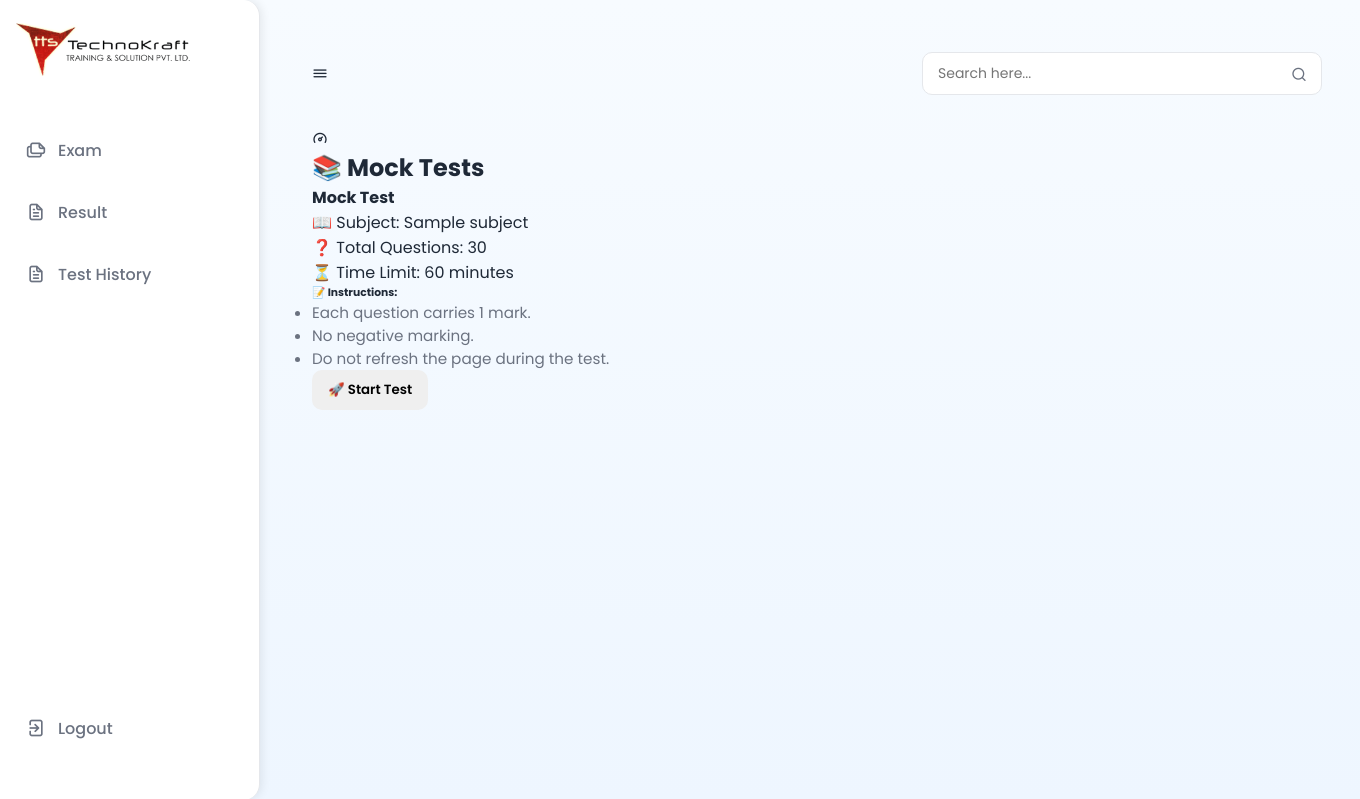
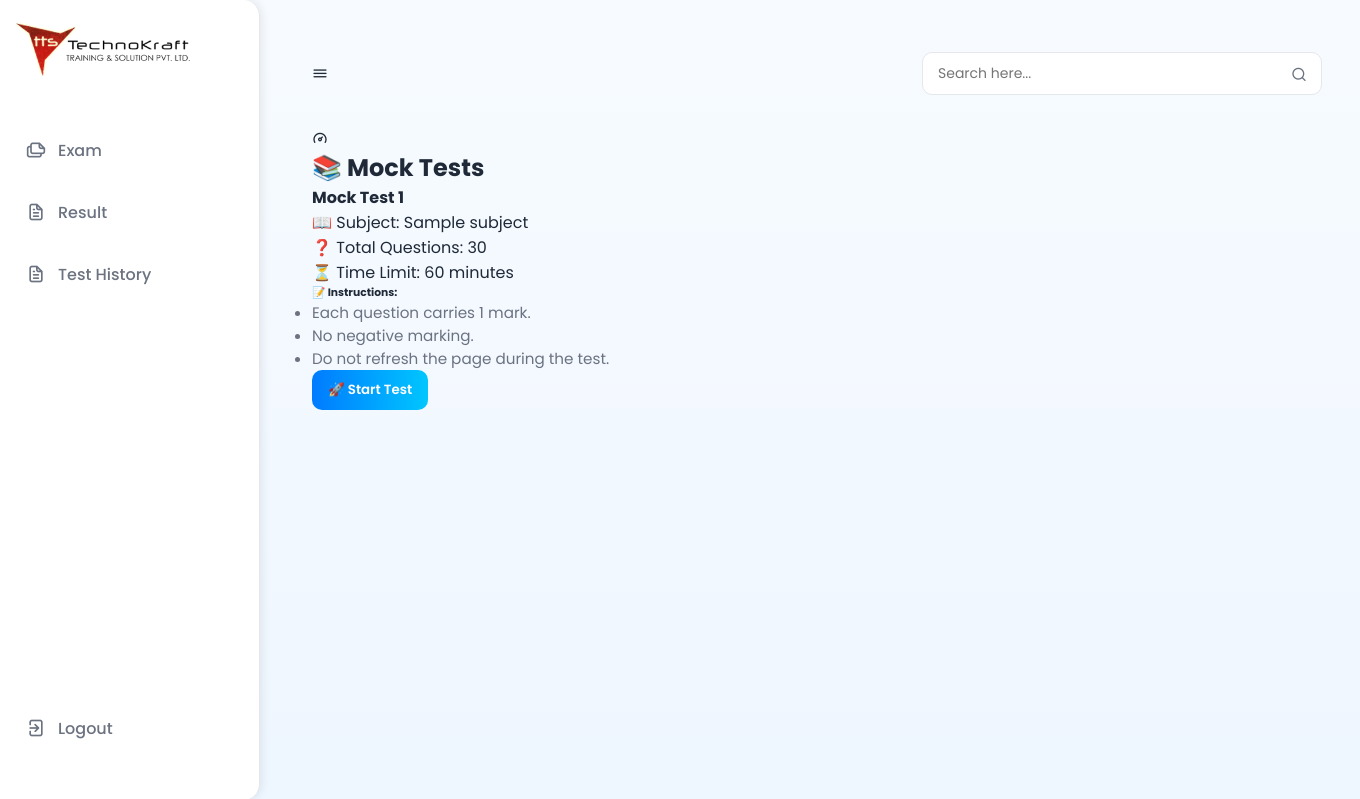
Before and after one commit to Muaazmaniyar/tts-project, a Django app: template mocktest/templates/start_test.html in a window 1360 px wide. Shown: the top 799 px of the page. Run offline with Django 3.2, Linux system fonts and the light colour scheme; the template is opened without the code that fills it: most values are stand-ins (such as "Sample title", 1, 10 or a date in 2020).

Commit message:
exam section box card done

```diff
--- a/mocktest/templates/start_test.html
+++ b/mocktest/templates/start_test.html
@@ -2,17 +2,45 @@
 
 {% block content %}
 {% load static %}
-<link rel="stylesheet" href="{% static 'css/mocktest.css' %}">
+<link rel="stylesheet" href="{% static 'css/start_test.css' %}">
+<style>
+    /* Add bigger gap between each mock test box */
+.mocktest-box {
+    transition: transform 0.2s ease, box-shadow 0.2s ease;
+    margin-bottom: 20px; /* extra bottom gap */
+}
 
-<div class="container mt-5">
+.mocktest-box:hover {
+    transform: translateY(-5px);
+    box-shadow: 0px 6px 18px rgba(0,0,0,0.1);
+}
+
+.btn-gradient {
+    background: linear-gradient(90deg, #007bff, #00c6ff);
+    color: #fff;
+    font-weight: 600;
+    border: none;
+    transition: 0.3s;
+}
+
+.btn-gradient:hover {
+    opacity: 0.9;
+}
+
+</style>
+
+<div class="container py-5">
+    <!-- Section Heading -->
     <h2 class="text-center fw-bold mb-5">📚 Mock Tests</h2>
 
     <div class="row g-4">
         {% for subject in subjects %}
         <div class="col-md-6 col-lg-4">
-            <div class="card shadow-lg border-0 h-100 rounded-4">
+            <!-- Individual Mock Test Box -->
+            <div class="mocktest-box card shadow-lg border-0 h-100 rounded-4">
                 <div class="card-body d-flex flex-column">
-                    <h4 class="fw-bold text-primary mb-3">Mock Test</h4>
+
+                    <h4 class="fw-bold text-primary mb-3">Mock Test {{ forloop.counter }}</h4>
 
                     <p><span class="fw-semibold">📖 Subject:</span> {{ subject.name }}</p>
                     <p><span class="fw-semibold">❓ Total Questions:</span> 30</p>
@@ -35,11 +63,13 @@
                 </div>
             </div>
         </div>
+        {% empty %}
+        <div class="col-12 text-center">
+            <p class="text-muted">No subjects available for mock tests.</p>
+        </div>
         {% endfor %}
     </div>
 </div>
-
-
 
 <script>
     function confirmStart() {
```
Also changed, not shown: mocktest/db.sqlite3, mocktest/static/css/start_test.css (line endings or trailing spaces).
